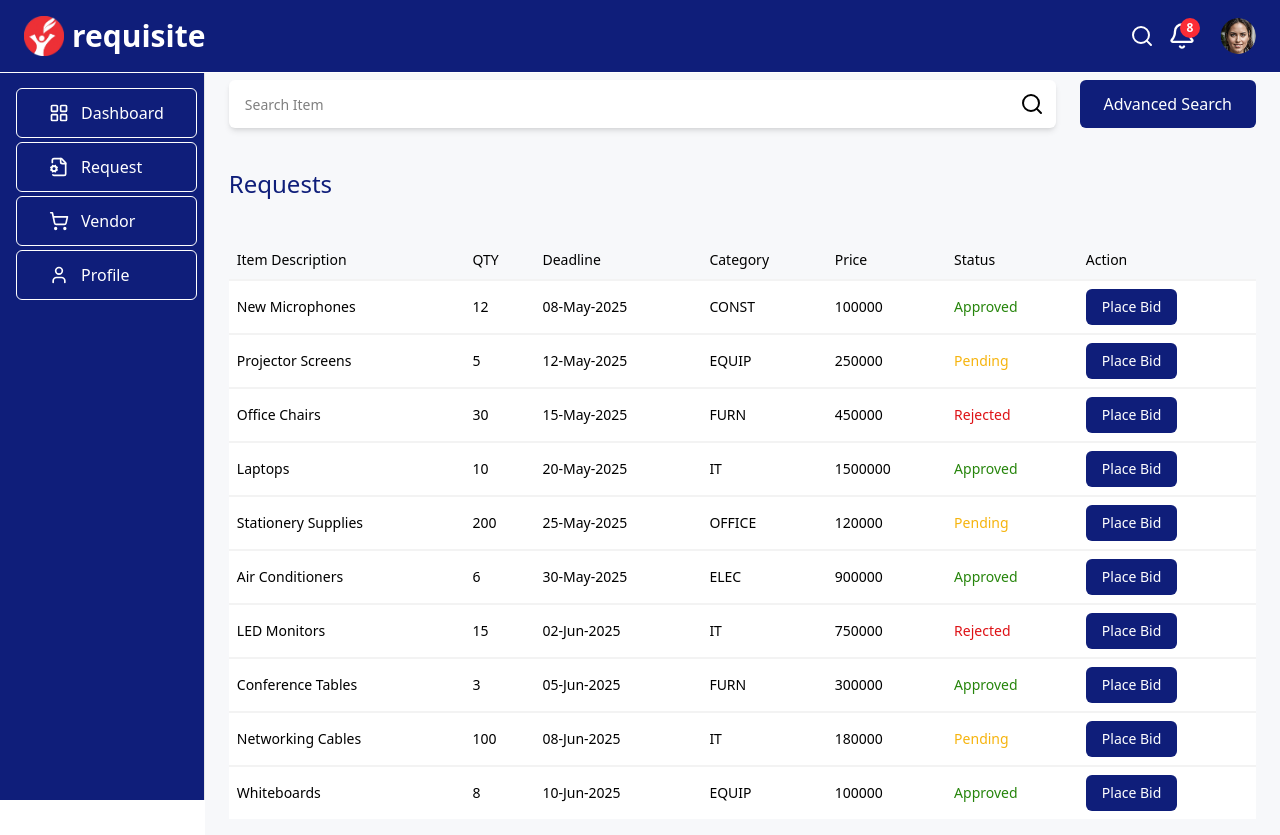
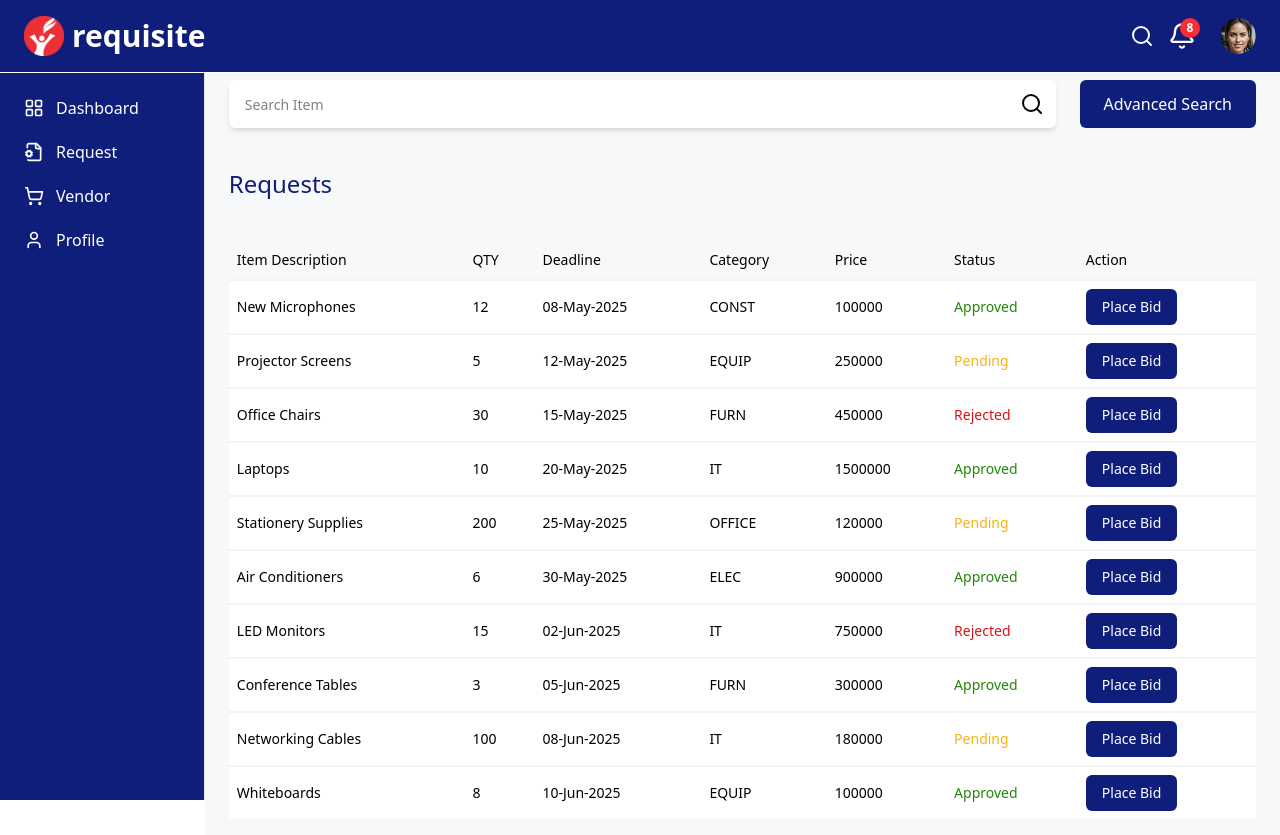
Before and after one commit to Owoyeleadedayo/requisite, a Next.js app: page /vendor/bids in a window 1280 px wide. Built offline with nearby package versions, Linux system fonts and the light colour scheme.

Commit message:
fixing layout

```diff
--- a/src/components/Menu.tsx
+++ b/src/components/Menu.tsx
@@ -58,11 +58,12 @@ const Menu = ({ role = "hhra", showText = true }: MenuProps) => {
           <Link
             href={item.href}
             key={item.label}
-            className={`flex items-center gap-3 text-md py-3 px-8 mx-4 rounded-md border transition-colors duration-200 ${
-              isActive
-                ? "bg-white text-[#0F1E7A] font-semibold"
-                : "text-white hover:bg-[#FFFFFF33] hover:text-white"
-            }`}
+            className={`flex items-center justify-center lg:justify-start gap-3 text-md py-2 px-6 transition-colors
+              ${
+                isActive
+                  ? "bg-[#FFF] text-[0F1E7A]"
+                  : "text-[#FFF] hover:bg-[#FFF] hover:text-[#0F1E7A]"
+              }`}
           >
             <Icon className="w-5 h-5" />
             {showText && <p className="text-base">{item.label}</p>}
```
